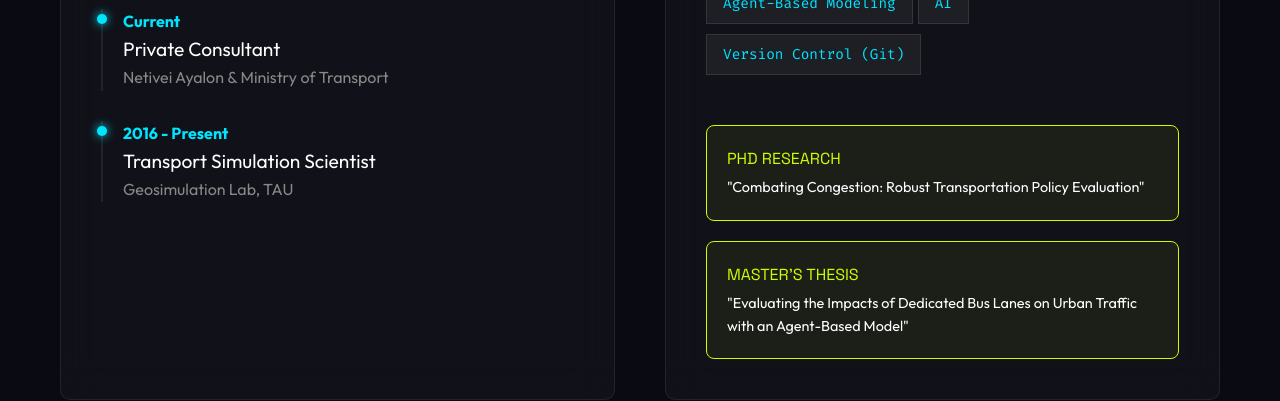
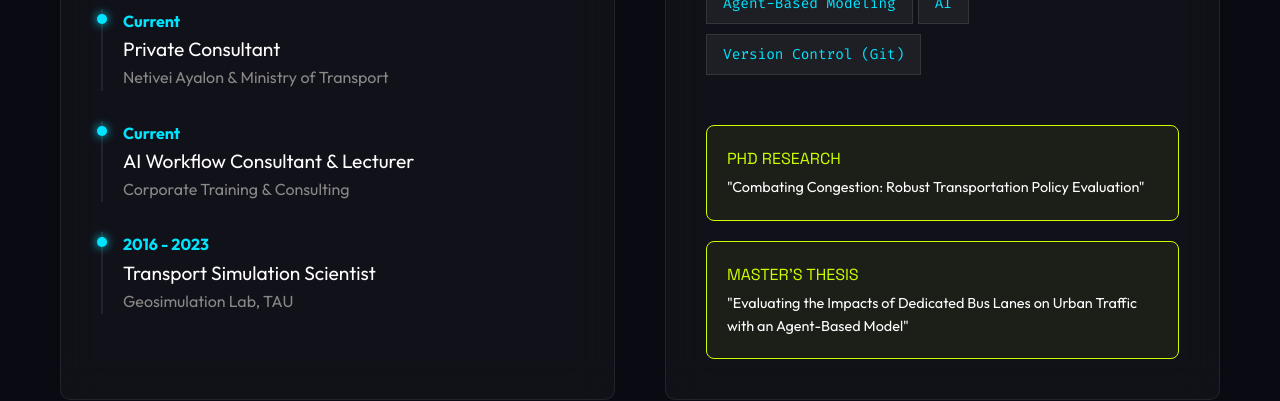
Before and after one commit to g-bd/golanbendor-portfolio, a Next.js app: page /PhD_Final_new.pdf in a window 1280 px wide. Shown: the part 1600-2001 px from the top of the page. Built offline with nearby package versions, Linux system fonts and the light colour scheme.

Commit message:
Add AI lecturing role and update dates
- Add second current role: AI Workflow Consultant & Lecturer
- Update past role from 2016-Present to 2016-2023
- Both English and Hebrew versions updated
- Corporate training and consulting focus highlighted

```diff
--- a/src/app/[lang]/page.tsx
+++ b/src/app/[lang]/page.tsx
@@ -525,6 +525,13 @@ export default function Home() {
               </div>
               <div className="exp-item">
                 <div>
+                  <div style={{ color: 'var(--pop-cyan)', fontWeight: 'bold' }}>{t.about.current_label2}</div>
+                  <div style={{ fontSize: '1.2rem' }}>{t.about.current_role2}</div>
+                  <div style={{ color: '#888' }}>{t.about.current_org2}</div>
+                </div>
+              </div>
+              <div className="exp-item">
+                <div>
                   <div style={{ color: 'var(--pop-cyan)', fontWeight: 'bold' }}>{t.about.past_label}</div>
                   <div style={{ fontSize: '1.2rem' }}>{t.about.past_role}</div>
                   <div style={{ color: '#888' }}>{t.about.past_org}</div>
--- a/src/data/translations.ts
+++ b/src/data/translations.ts
@@ -36,7 +36,10 @@ export const translations = {
             current_label: "Current",
             current_role: "Private Consultant",
             current_org: "Netivei Ayalon & Ministry of Transport",
-            past_label: "2016 - Present",
+            current_label2: "Current",
+            current_role2: "AI Workflow Consultant & Lecturer",
+            current_org2: "Corporate Training & Consulting",
+            past_label: "2016 - 2023",
             past_role: "Transport Simulation Scientist",
             past_org: "Geosimulation Lab, TAU",
             skills_title: "Technical Arsenal",
@@ -222,7 +225,10 @@ export const translations = {
             current_label: "כיום",
             current_role: "יועץ פרטי",
             current_org: "נתיבי איילון ומשרד התחבורה",
-            past_label: "2016 - כיום",
+            current_label2: "כיום",
+            current_role2: "יועץ ומרצה לתהליכי AI",
+            current_org2: "הדרכות והכשרות ארגוניות",
+            past_label: "2016 - 2023",
             past_role: "חוקר סימולציה תחבורתית",
             past_org: "המעבדה לגיאו-סימולציה, אונ' ת\"א",
             skills_title: "ארסנל טכני",
```
